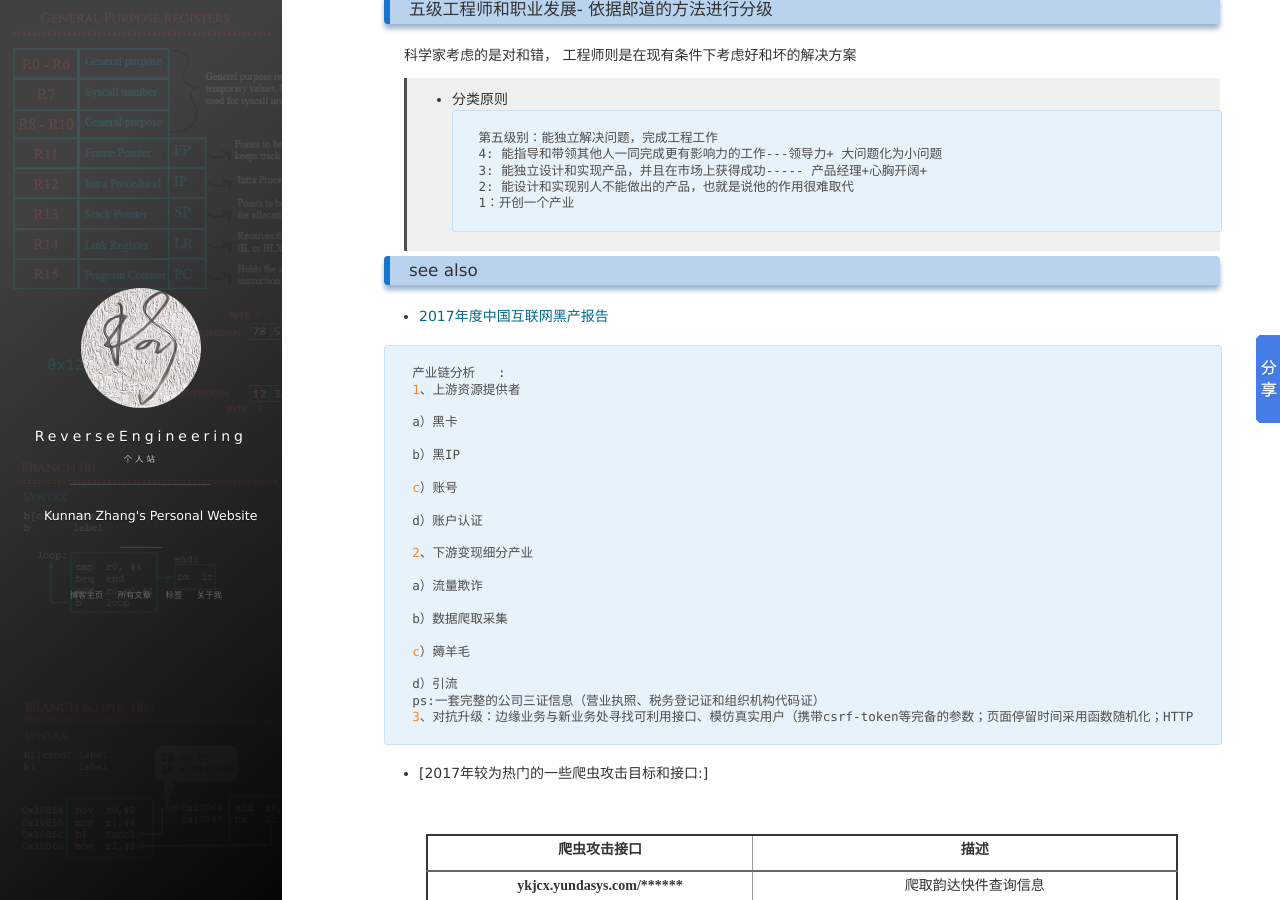
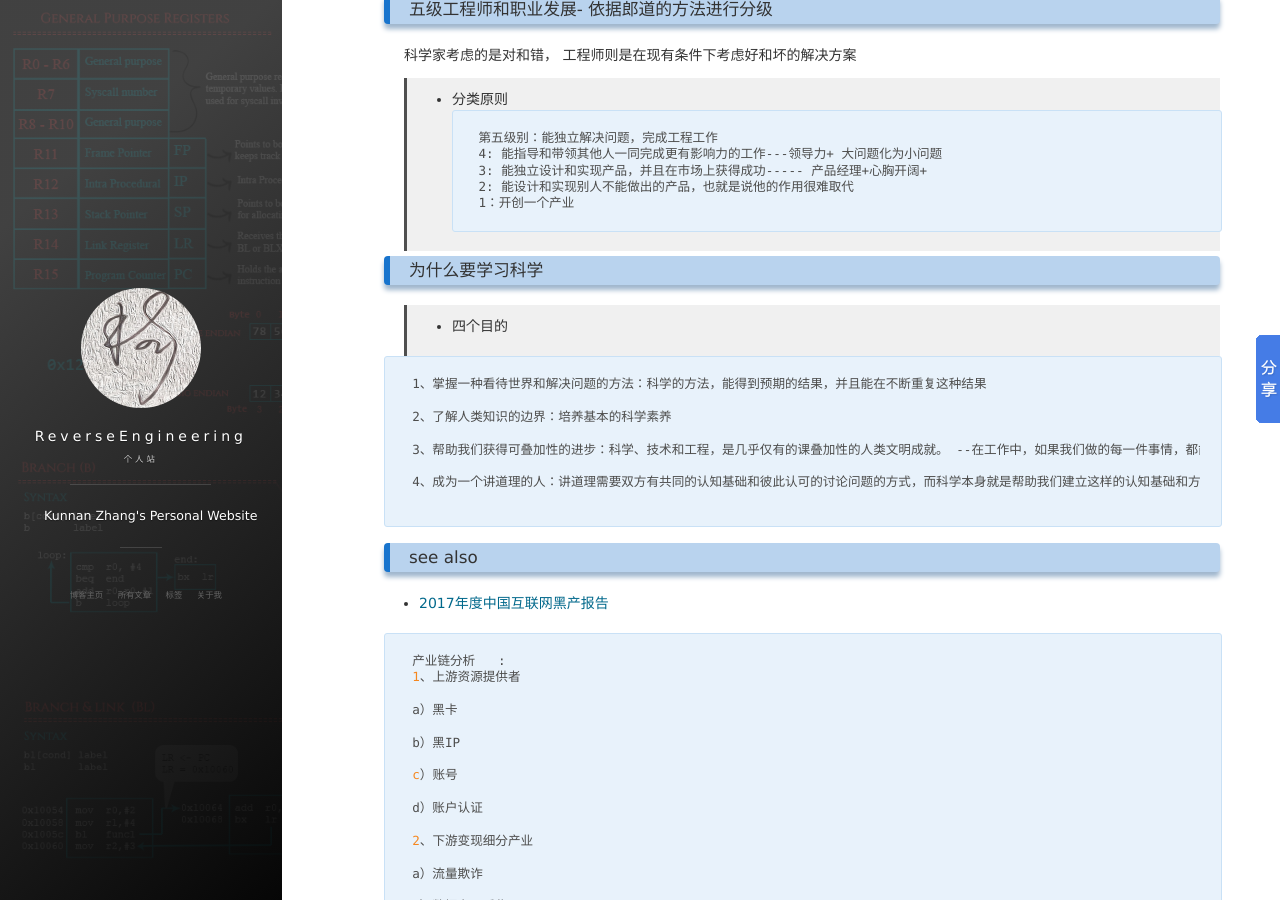
Before and after one commit to zhangkn/zhangkn.github.io, a Jekyll site: the page built from _posts/2018-03-06-TheWayOfThinking.md, in a window 1280 px wide and 900 px high, scrolled down 996 px. Built offline with Jekyll 4.4.1, drawn with Linux system fonts in a browser that asks for light colours; nearby versions of some CDN libraries; comment, search, counter and statistics services are not loaded; some of the changed text lies outside the part shown.

Commit message:
科学、技术和工程，是几乎仅有的课叠加性的人类文明成就。

````diff
--- a/_posts/2018-03-06-TheWayOfThinking.md
+++ b/_posts/2018-03-06-TheWayOfThinking.md
@@ -10,7 +10,7 @@ site: https://zhangkn.github.io
 
 ### 前言
 
-计算机从专用到通用背后的逻辑、为什么算盘是计算机、计算机从简单到复杂、五级工程师和职业发展
+计算机从专用到通用背后的逻辑、为什么算盘是计算机、计算机从简单到复杂、五级工程师和职业发展、为什么要学习科学
 
 
 ### 正文
@@ -67,6 +67,21 @@ site: https://zhangkn.github.io
 1：开创一个产业
 ```
 
+### 为什么要学习科学
+
+>* 四个目的
+
+```
+1、掌握一种看待世界和解决问题的方法：科学的方法，能得到预期的结果，并且能在不断重复这种结果
+
+2、了解人类知识的边界：培养基本的科学素养
+
+3、帮助我们获得可叠加性的进步：科学、技术和工程，是几乎仅有的课叠加性的人类文明成就。 --在工作中，如果我们做的每一件事情，都能成为今后攀登更高点的铺路石，我们就会取得可叠加性的进步
+
+4、成为一个讲道理的人：讲道理需要双方有共同的认知基础和彼此认可的讨论问题的方式，而科学本身就是帮助我们建立这样的认知基础和方法
+
+```
+
 
 ### see also
 
````
